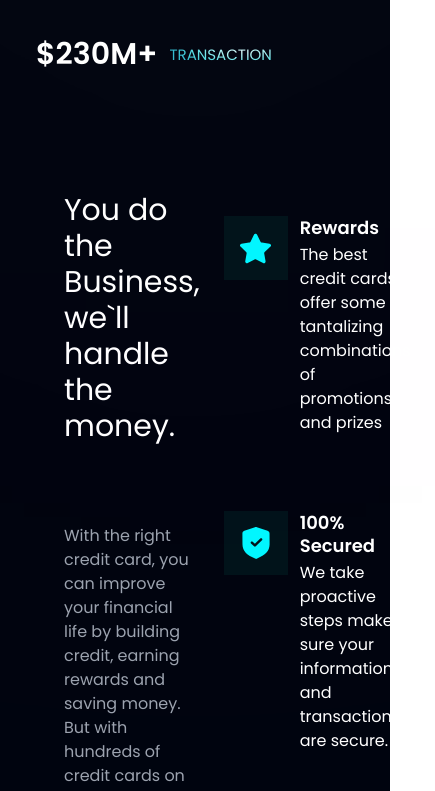
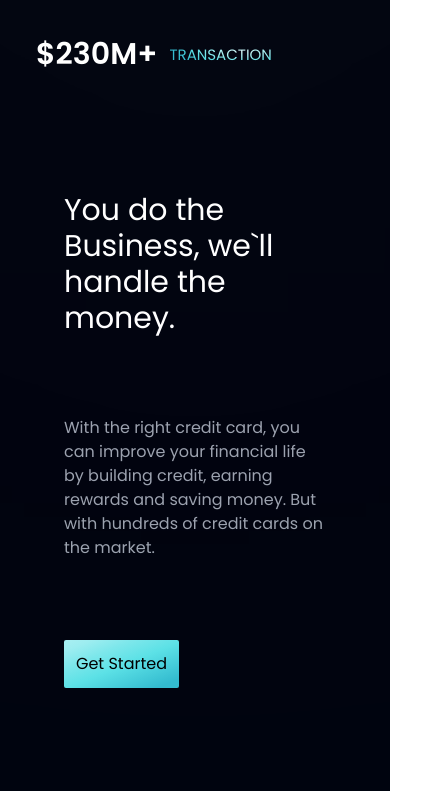
Before and after one commit to saadismail01/Bank_Web, a React (Vite) app: page / in a window 390 px wide. Shown: the part 1409-2200 px from the top of the page, 435 px wide, since content can reach past the window. Built offline with nearby package versions, Linux system fonts and the light colour scheme.

Commit message:
fixing the ui for business section on mobile screens

```diff
--- a/src/components/Business.jsx
+++ b/src/components/Business.jsx
@@ -32,7 +32,7 @@ const FeatureCard = ({ icon, title, content, index }) => {
 
 const Business = () => {
   return (
-    <div className="flex justify-between p-10">
+    <div className="flex flex-col justify-between p-10 sm:flex-row">
       <div className="max-w-[520px] space-y-20 pt-10 pb-10">
         <h1 className="text-white text-3xl text-bold font-poppins">
           You do the Business, we`ll handle the money.
```
